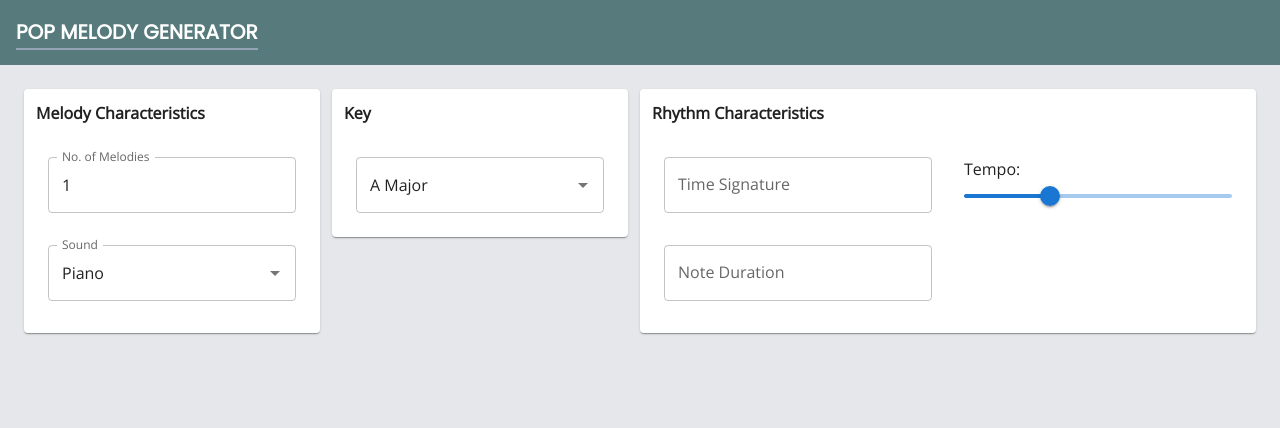
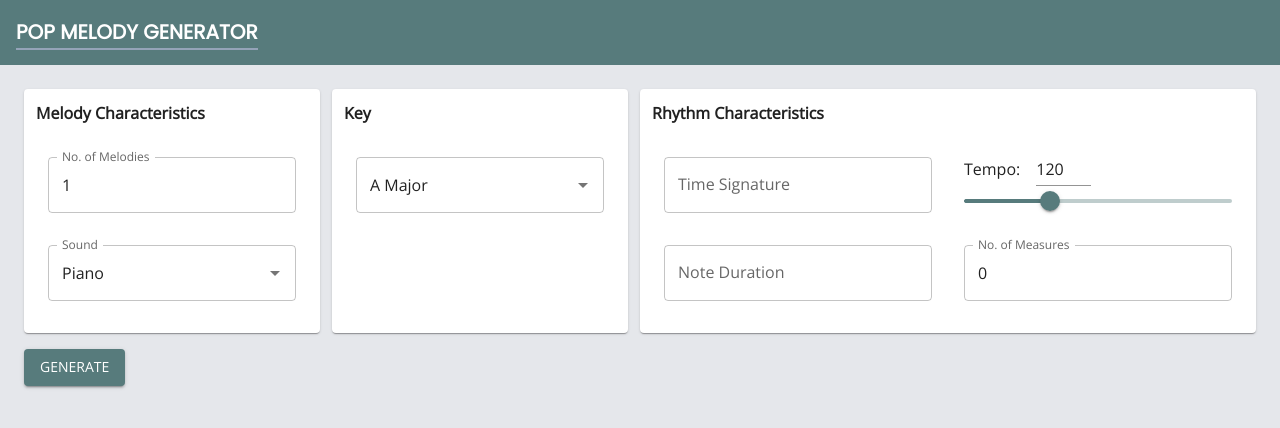
Before and after one commit to brimalval/wavenet-flask-react, a React (Create React App) app in the folder frontend/: page /dashboard in a window 1280 px wide. Shown: the top 428 px of the page. Built offline with nearby package versions, Linux system fonts and the light colour scheme.

Commit message:
Update dashboard to follow Figma prototype

```diff
--- a/frontend/src/App.tsx
+++ b/frontend/src/App.tsx
@@ -9,10 +9,18 @@ import NotFound from "./pages/NotFound";
 
 function App() {
   const theme = createTheme({
+    palette: createPalette({
+      primary: {
+        main: "#577B7C",
+      },
+      secondary: {
+        main: "#345556",
+      },
+    }),
     typography: createTypography(createPalette({}), {
       fontFamily: "Open Sans, sans-serif",
-    })
-  })
+    }),
+  });
   return (
     <ThemeProvider theme={theme}>
       <BrowserRouter>
--- a/frontend/src/components/DashboardCard.tsx
+++ b/frontend/src/components/DashboardCard.tsx
@@ -5,15 +5,17 @@ type Props = {
   title: string;
   headerElements?: React.ReactNode | React.ReactNode[];
   children?: React.ReactNode | React.ReactNode[];
+  className?: string;
 };
 
 const DashboardCard: React.FC<Props> = ({
   title,
   headerElements,
   children,
+  className
 }) => {
   return (
-    <Paper className="p-3">
+    <Paper className={`p-3 ${className}`}>
       <div className="flex justify-between mb-5">
         <Typography variant="body1" fontWeight="bold">
           {title}
--- a/frontend/src/pages/Dashboard.tsx
+++ b/frontend/src/pages/Dashboard.tsx
@@ -1,15 +1,15 @@
 import {
   Autocomplete,
+  Button,
   FormControl,
+  FormHelperText,
   Grid,
   Input,
-  InputLabel,
-  Paper,
   Slider,
   TextField,
   Typography,
 } from "@mui/material";
-import { Formik } from "formik";
+import { Form, Formik } from "formik";
 import DashboardCard from "../components/DashboardCard";
 import { Key, Note, Scale } from "../utils/types/Key";
 
@@ -47,14 +47,15 @@ function Dashboard() {
           key: keyOptions[0],
           sound: SoundOptions.Piano,
           tempo: 120,
+          measureCount: 0,
         }}
         onSubmit={(values, { setSubmitting }) => {
-          console.log(values);
+          console.log("values", values);
           setSubmitting(false);
         }}
       >
         {({ isSubmitting, setFieldValue, errors, values, handleChange }) => (
-          <form>
+          <Form>
             <Grid container rowSpacing={2}>
               <Grid item xs={12} sm={6} md={3} className="sm:pr-3">
                 <DashboardCard title="Melody Characteristics">
@@ -92,7 +93,7 @@ function Dashboard() {
               </Grid>
 
               <Grid item xs={12} sm={6} md={3} className="md:pr-3">
-                <DashboardCard title="Key">
+                <DashboardCard title="Key" className="h-full">
                   <Autocomplete
                     id="key"
                     defaultValue={keyOptions[0]}
@@ -108,7 +109,6 @@ function Dashboard() {
                         placeholder="Select Key"
                         id="key"
                         error={!!errors.key}
-                        onChange={handleChange}
                         name="key"
                       />
                     )}
@@ -117,8 +117,11 @@ function Dashboard() {
               </Grid>
 
               <Grid item xs={12} md={6}>
-                <DashboardCard title="Rhythm Characteristics">
-                  <Grid container className="mb-2" spacing={4}>
+                <DashboardCard
+                  title="Rhythm Characteristics"
+                  className="h-full"
+                >
+                  <Grid container spacing={4}>
                     <Grid item xs={6} className="flex flex-col space-y-8">
                       <TextField
                         fullWidth
@@ -135,9 +138,24 @@ function Dashboard() {
                         type="number"
                       />
                     </Grid>
-                    <Grid item xs={6}>
-                      <FormControl fullWidth>
-                        <Typography id="tempo">Tempo:</Typography>
+                    <Grid item xs={6} className="flex flex-col justify-between">
+                      <FormControl>
+                        <div className="flex space-x-4">
+                          <Typography id="tempo">Tempo:</Typography>
+                          <Input
+                            id="tempo"
+                            name="tempo"
+                            type="number"
+                            size="small"
+                            value={values.tempo}
+                            onChange={handleChange}
+                            inputProps={{
+                              min: 45,
+                              max: 280,
+                            }}
+                            error={!!errors.tempo}
+                          />
+                        </div>
                         <Slider
                           value={values.tempo}
                           onChange={(event, newValue) => {
@@ -149,13 +167,35 @@ function Dashboard() {
                           min={45}
                           max={280}
                         />
+                        <FormHelperText>{errors.tempo}</FormHelperText>
                       </FormControl>
+
+                      <TextField
+                        fullWidth
+                        label="No. of Measures"
+                        id="measureCount"
+                        name="measureCount"
+                        type="number"
+                        value={values.measureCount}
+                        onChange={handleChange}
+                        error={!!errors.measureCount}
+                      />
                     </Grid>
                   </Grid>
                 </DashboardCard>
               </Grid>
+
+              <Grid item xs={1}>
+                <Button
+                  type="submit"
+                  variant="contained"
+                  className="bg-primary"
+                >
+                  Generate
+                </Button>
+              </Grid>
             </Grid>
-          </form>
+          </Form>
         )}
       </Formik>
     </div>
```
